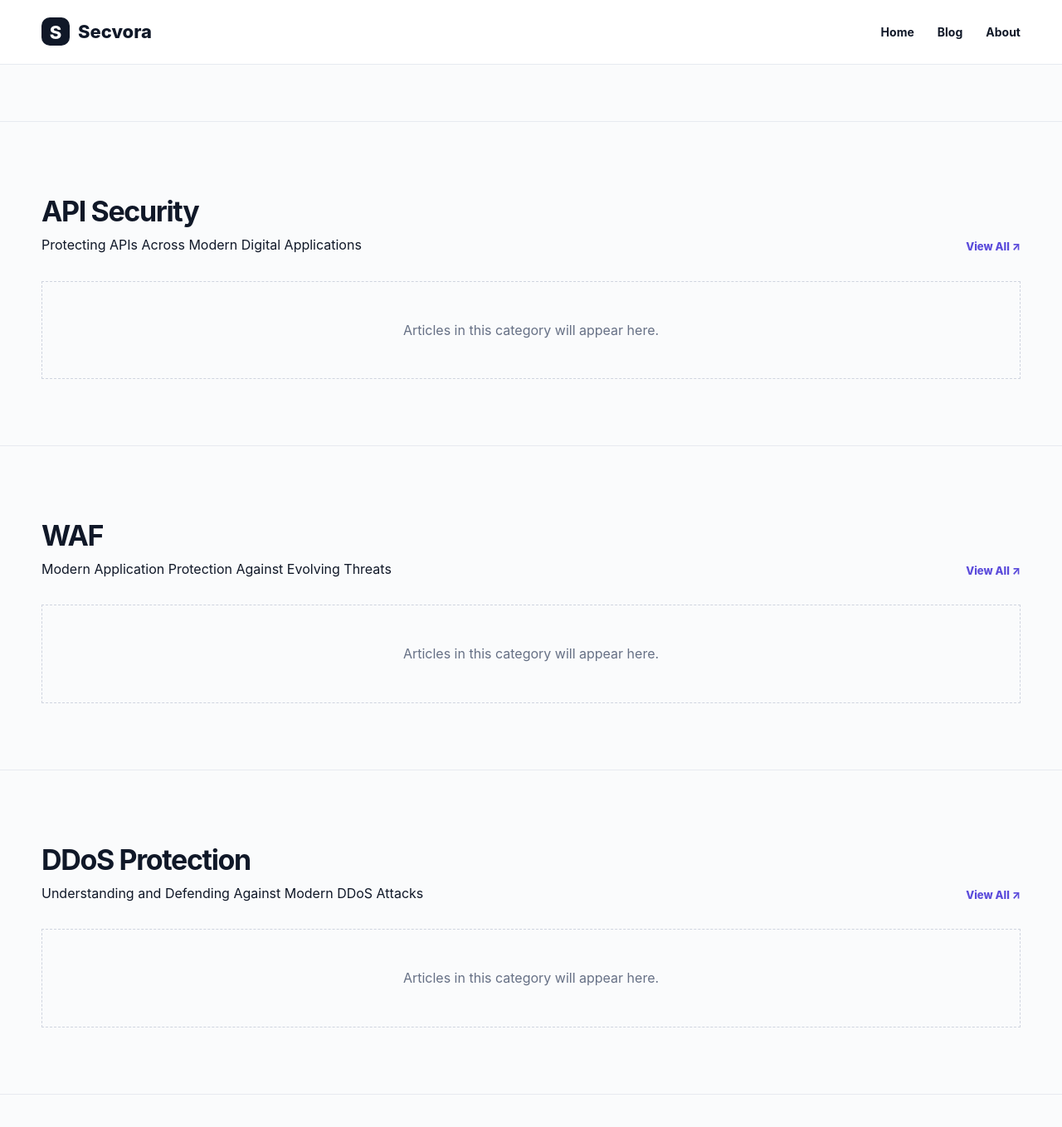
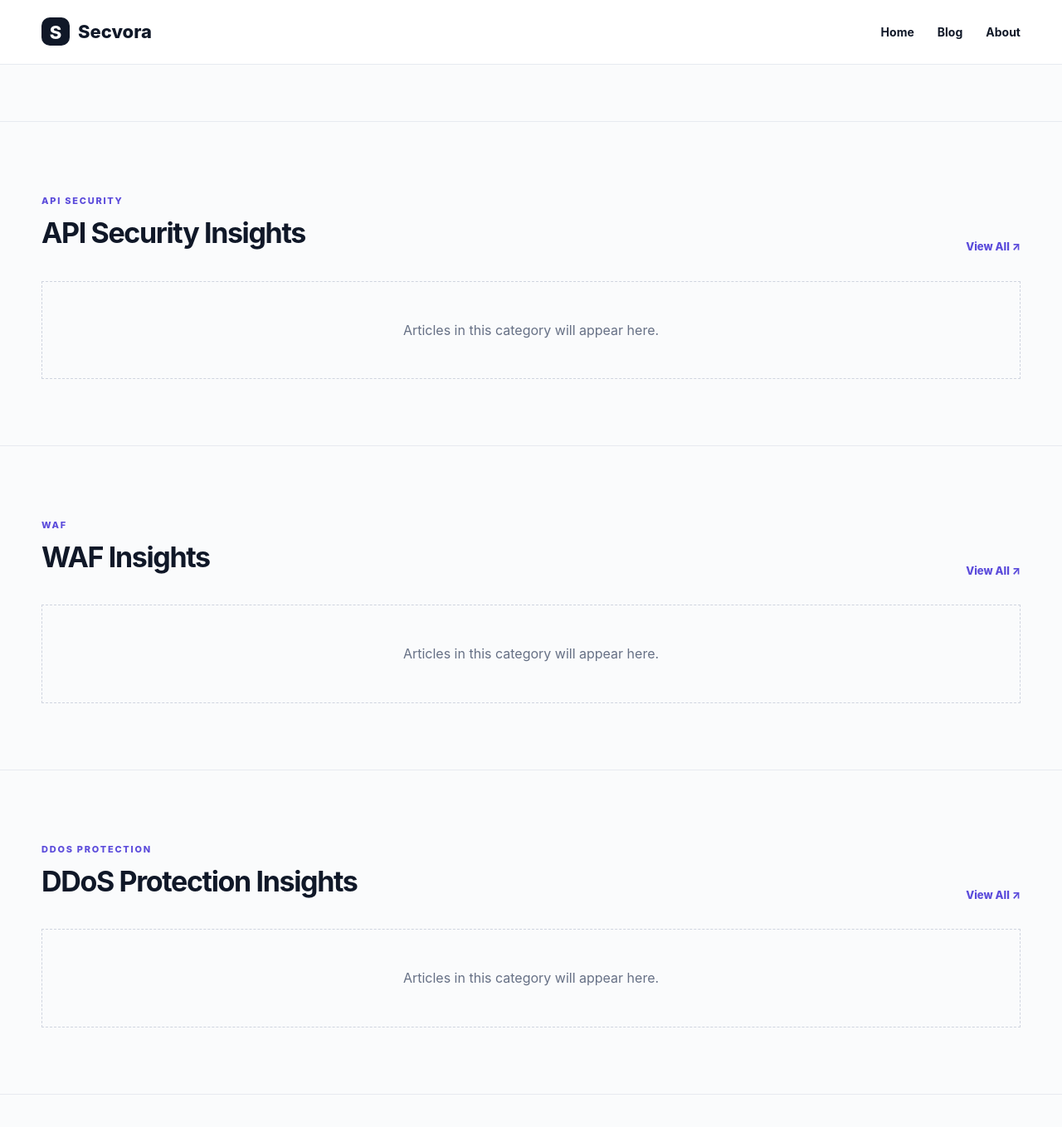
Before and after one commit to prasadprechu/Secvora, a Jekyll site: the page built from index.html, in a window 1280 px wide and 1400 px high, scrolled down 2585 px. Shown: the top 1359 px of the window at 83% size. Built offline with Jekyll 4.4.1, drawn with Linux system fonts in a browser that asks for light colours; some of the changed text lies outside the part shown.

Commit message:
Update home.html

```diff
--- a/_layouts/home.html
+++ b/_layouts/home.html
@@ -91,13 +91,13 @@ layout: default
 
         <div>
 
+          <span class="eyebrow">
+            {{ category.name }}
+          </span>
+
           <h2>
-            {{ category.name }}
+            {{ category.name }} Insights
           </h2>
-
-          <span class="category-subtitle">
-            {{ category.subtitle }}
-          </span>
 
         </div>
 
```
